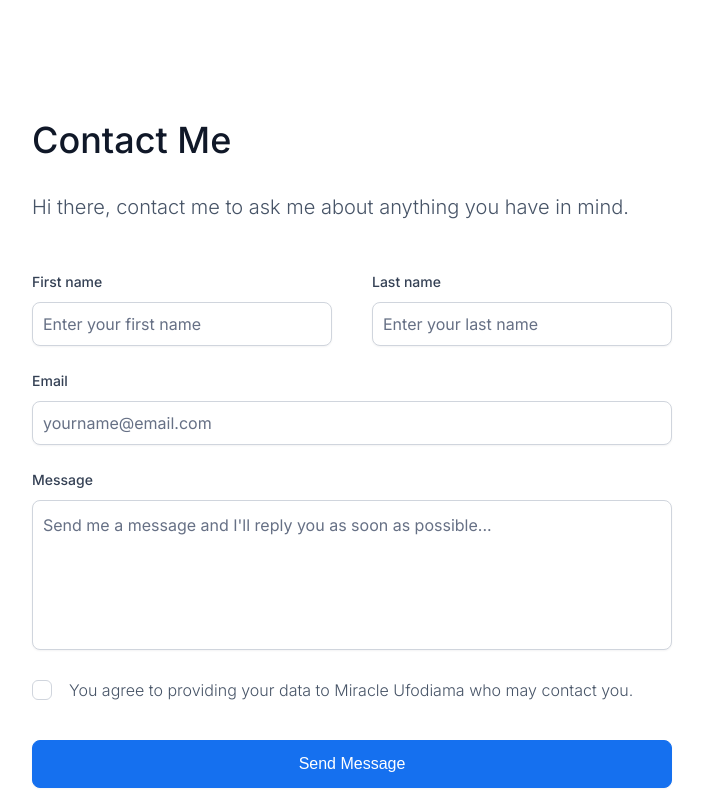
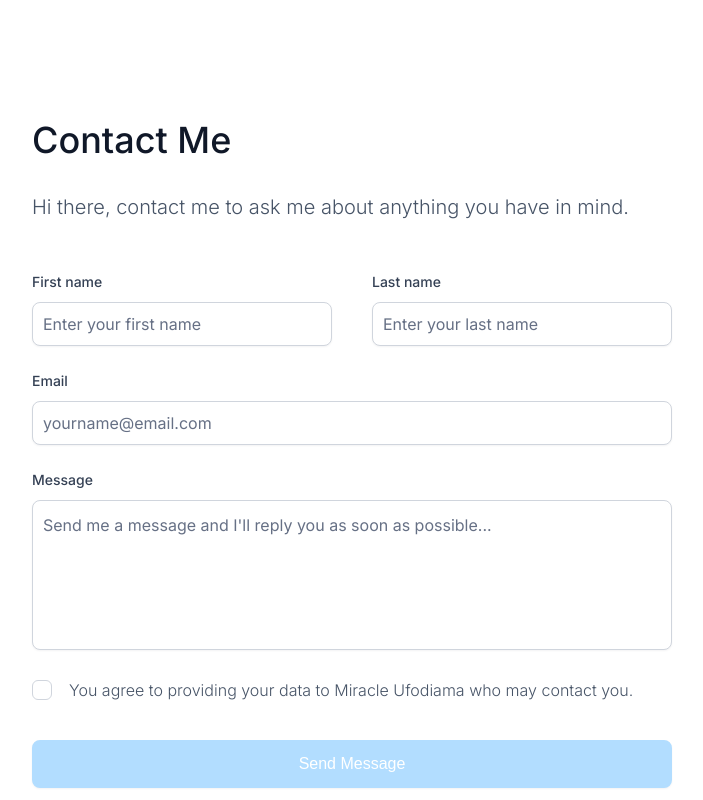
Before and after one commit to MiracleUFO/zuri-task1, a React (Create React App) app: page /contact in a window 1280 px wide. Shown: the top 800 px of the page, without its empty margins (288-991 px from the left). Built offline with nearby package versions, Linux system fonts and the light colour scheme.

Commit message:
feat: added disabled property and other state attributes to contact form submit button

```diff
--- a/package.json
+++ b/package.json
@@ -6,6 +6,7 @@
     "@testing-library/jest-dom": "^5.16.5",
     "@testing-library/react": "^13.4.0",
     "@testing-library/user-event": "^13.5.0",
+    "animate.css": "^4.1.1",
     "react": "^18.2.0",
     "react-dom": "^18.2.0",
     "react-router-dom": "^6.4.3",
--- a/src/components/Loader/index.js
+++ b/src/components/Loader/index.js
@@ -8,7 +8,7 @@ const Loader = () => {
   const [loading, setLoading] = useState(true);
 
   useEffect(() => {
-    setTimeout(() => setLoading(false), 2500)
+    setTimeout(() => setLoading(false), 2000)
   }, []);
 
   return (
--- a/src/components/TextField/styles.module.css
+++ b/src/components/TextField/styles.module.css
@@ -108,3 +108,8 @@
 .active:after {
   display: block;
 }
+
+.invalid {
+  border: solid #F89687;
+  box-shadow: 0px 1px 2px rgba(16, 24, 40, 0.05), 0px 0px 0px 4px #FFD3CC;
+}
--- a/src/pages/Contact/index.js
+++ b/src/pages/Contact/index.js
@@ -1,7 +1,10 @@
-import { useState } from 'react';
+import { useMemo, useState } from 'react';
+import { useNavigate } from "react-router-dom";
 import Loader from '../../components/Loader';
 import TextField from '../../components/TextField';
+
 import styles from './styles.module.css';
+import 'animate.css';
 
 const Contact = () => {
   const initialFieldValues = {
@@ -14,11 +17,18 @@ const Contact = () => {
 
   const [fields, setFields] = useState(initialFieldValues);
   const [showLoader, setShowLoader] = useState(false);
+  const [invalidMessageText, setInvalidMessageText] = useState(false);
+  const navigate = useNavigate();
+
+  const submitDisabled= useMemo(() => {
+    const { firstName, lastName, email, message, terms } = fields;
+    const emailRegex = (/^[a-zA-Z0-9.!#$%&'*+/=?^_`{|}~-]+@[a-zA-Z0-9-]+(?:\.[a-zA-Z0-9-]+)*$/);
+    return !(firstName && lastName && email.match(emailRegex) && message && terms);
+  }, [fields])
 
   const handleSubmit = (e) => {
     e.preventDefault();
     const {firstName, lastName, email, message, terms} = fields;
-    console.log(firstName, lastName, email, message, terms);
     if (
       firstName &&
       lastName &&
@@ -27,9 +37,11 @@ const Contact = () => {
       terms
     ) {
       setShowLoader(true);
-      setTimeout(() => setShowLoader(false), 3000);
-
-    }
+      setTimeout(() => {
+        navigate('/');
+      }, 3000);
+    } else if (!message)
+      setInvalidMessageText(true);
   };
 
   const handleChange = (e) => {
@@ -86,6 +98,8 @@ const Contact = () => {
             onChange={handleChange}
             required
           />
+
+          <div className={styles.messageText}>
             <TextField
               id="message"
               name="message"
@@ -95,8 +109,14 @@ const Contact = () => {
               onChange={handleChange}
               multiple
               rows="6"
-            required
             />
+            {!fields.message ?
+              <p className={`${styles.errorText} ${invalidMessageText ? styles.show : ''} animate__animated animate__flipInX`}>
+                Please enter a message.
+              </p>
+            : null}
+          </div>
+
           <TextField
             id="terms"
             name="terms"
@@ -107,7 +127,15 @@ const Contact = () => {
             onChange={handleChange}
             required
           />
-          <button id='btn__submit' type="submit" className={styles.submit_btn}>Send Message</button>
+
+          <button
+            id="btn__submit"
+            type="submit"
+            className={styles.submit_btn}
+            disabled={submitDisabled}
+          >
+            Send Message
+          </button>
         </form>
       </>}
     </main>
--- a/src/pages/Contact/styles.module.css
+++ b/src/pages/Contact/styles.module.css
@@ -51,3 +51,26 @@
   font-size: 1em;
   border-radius: 8px;
 }
+
+.submit_btn:hover {
+  background-color: #175CD3;
+}
+
+.submit_btn:active {
+  border: 1px solid #1570EF;
+  box-shadow: 0px 1px 2px rgba(16, 24, 40, 0.05), 0px 0px 0px 4px #D1E9FF;
+}
+
+.submit_btn:disabled {
+  background-color: #B2DDFF;
+  border: solid #B2DDFF;
+}
+
+.errorText {
+  color: #F83F23;
+  display: none;
+}
+
+.messageText:hover .errorText, .show {
+  display: inline-block;
+}
```
Also changed, not shown: 1 other file (tests, documents, lock files or other folders). Lines whose indentation alone changed are shown as unchanged.
